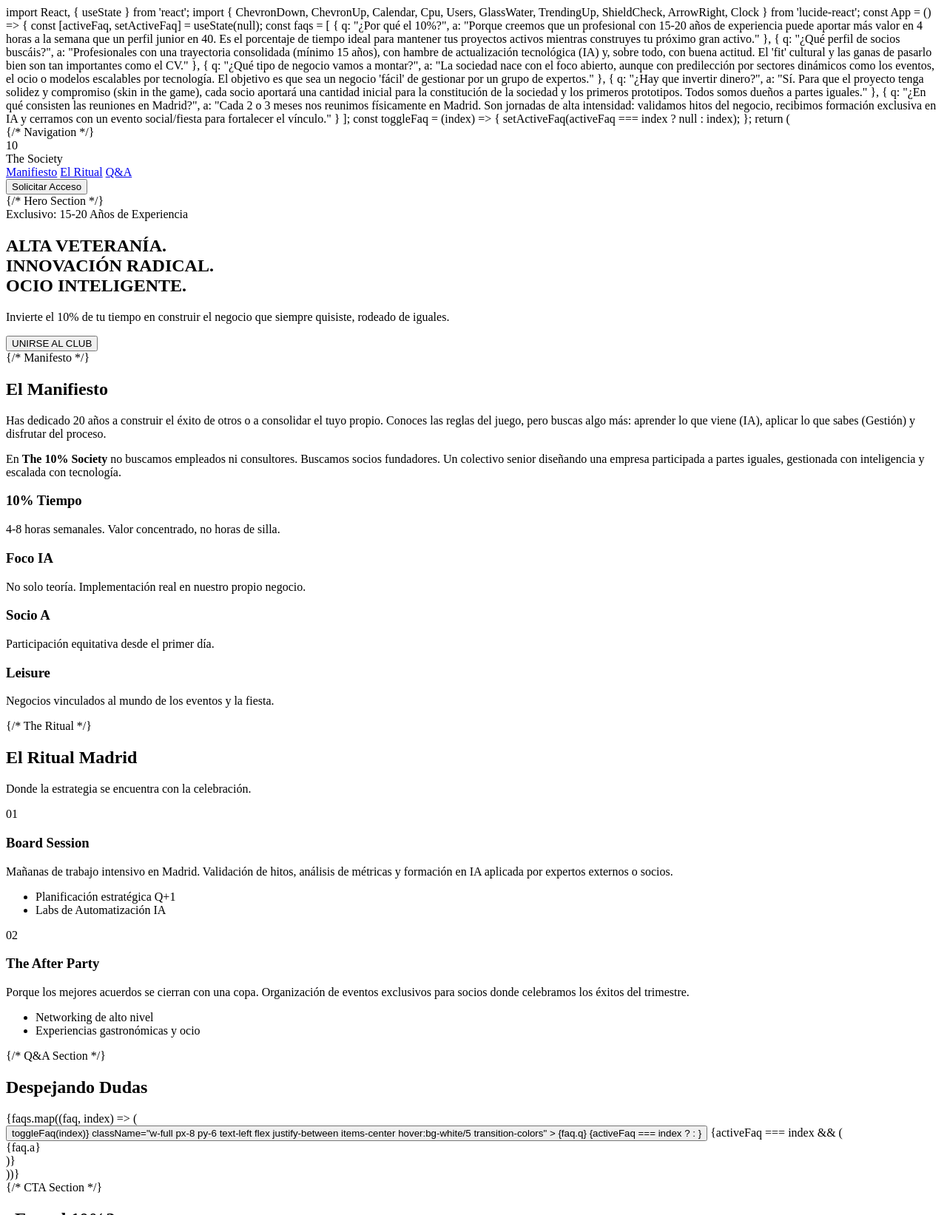
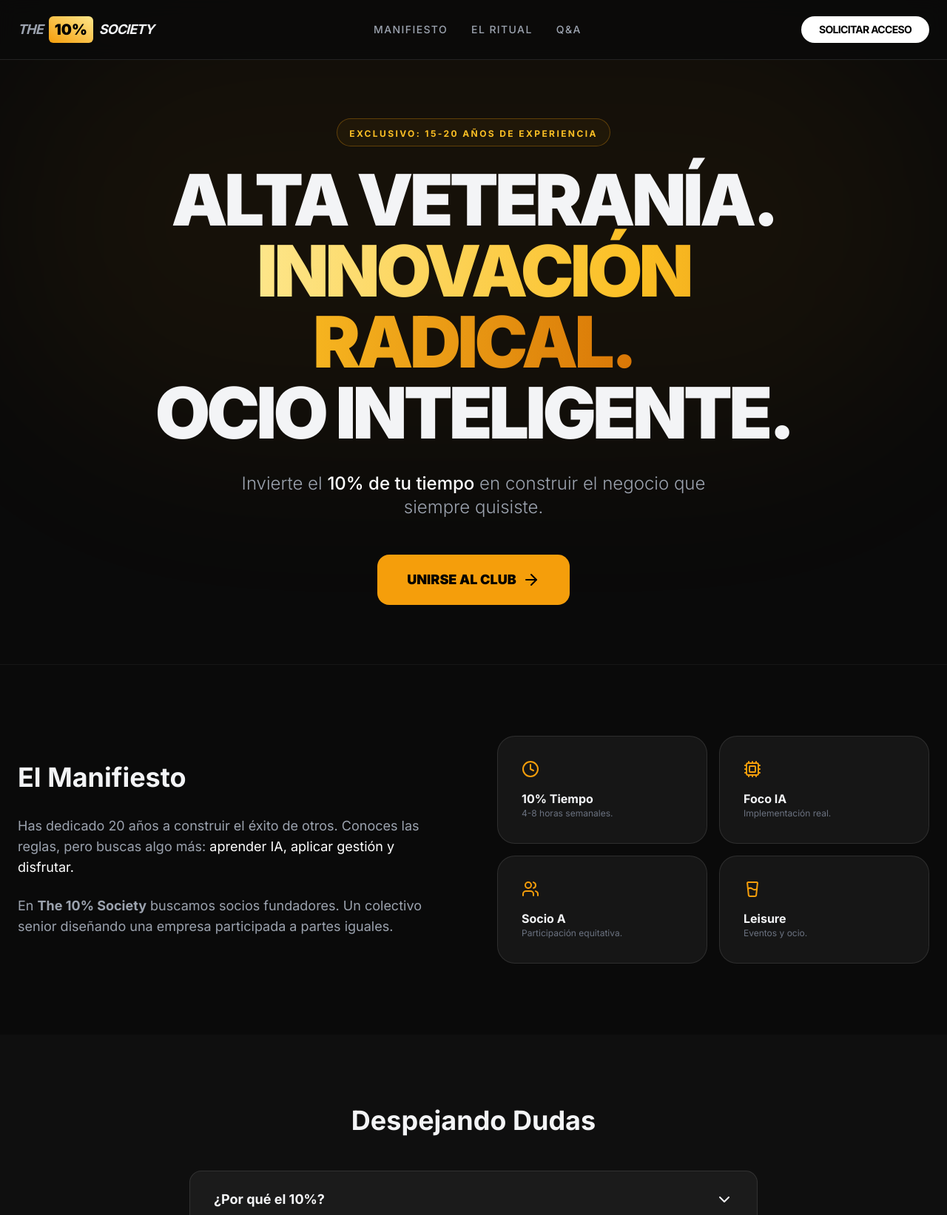
Before and after one commit to DanRP86/Website-designs, a plain HTML site: page index.html in a window 1280 px wide. Shown: the top 1643 px of the page at 74% size. Drawn offline with nearby package versions, Linux system fonts and the light colour scheme.

Commit message:
Refactor index.html structure and remove React code

```diff
--- a/index.html
+++ b/index.html
@@ -1,233 +1,133 @@
-import React, { useState } from 'react';
-import {
-  ChevronDown,
-  ChevronUp,
-  Calendar,
-  Cpu,
-  Users,
-  GlassWater,
-  TrendingUp,
-  ShieldCheck,
-  ArrowRight,
-  Clock
-} from 'lucide-react';
+<!DOCTYPE html>
+<html lang="es">
+<head>
+    <meta charset="UTF-8">
+    <meta name="viewport" content="width=device-width, initial-scale=1.0">
+    <title>The 10% Society</title>
+    <script src="https://cdn.tailwindcss.com"></script>
+    <script src="https://unpkg.com/lucide@latest"></script>
+    <style>
+        @import url('https://fonts.googleapis.com/css2?family=Inter:wght@300;400;500;700;900&display=swap');
+        body { font-family: 'Inter', sans-serif; }
+        .faq-content { max-height: 0; overflow: hidden; transition: max-height 0.3s ease-out; }
+        .faq-active .faq-content { max-height: 200px; }
+        .faq-active .chevron { transform: rotate(180deg); }
+    </style>
+</head>
+<body class="bg-[#0a0a0a] text-gray-100 selection:bg-amber-500/30">
 
-const App = () => {
-  const [activeFaq, setActiveFaq] = useState(null);
-
-  const faqs = [
-    {
-      q: "¿Por qué el 10%?",
-      a: "Porque creemos que un profesional con 15-20 años de experiencia puede aportar más valor en 4 horas a la semana que un perfil junior en 40. Es el porcentaje de tiempo ideal para mantener tus proyectos activos mientras construyes tu próximo gran activo."
-    },
-    {
-      q: "¿Qué perfil de socios buscáis?",
-      a: "Profesionales con una trayectoria consolidada (mínimo 15 años), con hambre de actualización tecnológica (IA) y, sobre todo, con buena actitud. El 'fit' cultural y las ganas de pasarlo bien son tan importantes como el CV."
-    },
-    {
-      q: "¿Qué tipo de negocio vamos a montar?",
-      a: "La sociedad nace con el foco abierto, aunque con predilección por sectores dinámicos como los eventos, el ocio o modelos escalables por tecnología. El objetivo es que sea un negocio 'fácil' de gestionar por un grupo de expertos."
-    },
-    {
-      q: "¿Hay que invertir dinero?",
-      a: "Sí. Para que el proyecto tenga solidez y compromiso (skin in the game), cada socio aportará una cantidad inicial para la constitución de la sociedad y los primeros prototipos. Todos somos dueños a partes iguales."
-    },
-    {
-      q: "¿En qué consisten las reuniones en Madrid?",
-      a: "Cada 2 o 3 meses nos reunimos físicamente en Madrid. Son jornadas de alta intensidad: validamos hitos del negocio, recibimos formación exclusiva en IA y cerramos con un evento social/fiesta para fortalecer el vínculo."
-    }
-  ];
-
-  const toggleFaq = (index) => {
-    setActiveFaq(activeFaq === index ? null : index);
-  };
-
-  return (
-    <div className="min-h-screen bg-[#0a0a0a] text-gray-100 font-sans selection:bg-amber-500/30">
-      {/* Navigation */}
-      <nav className="fixed w-full z-50 bg-[#0a0a0a]/80 backdrop-blur-md border-b border-white/10">
-        <div className="max-w-7xl mx-auto px-6 h-20 flex items-center justify-between">
-          <div className="flex items-center gap-2">
-            <div className="w-10 h-10 bg-gradient-to-tr from-amber-500 to-amber-200 rounded-lg flex items-center justify-center text-black font-black text-xl">
-              10
+    <nav class="fixed w-full z-50 bg-[#0a0a0a]/80 backdrop-blur-md border-b border-white/10">
+        <div class="max-w-7xl mx-auto px-6 h-20 flex items-center justify-between">
+            <div class="flex items-center gap-2 group cursor-pointer">
+                <span class="text-lg font-bold tracking-tighter uppercase italic text-gray-400">The</span>
+                <div class="bg-gradient-to-tr from-amber-500 to-amber-200 px-2 py-1 rounded-md flex items-center justify-center text-black font-black text-xl">10%</div>
+                <span class="text-lg font-bold tracking-tighter uppercase italic group-hover:text-amber-400 transition-colors">Society</span>
             </div>
-            <span className="text-xl font-bold tracking-tighter uppercase italic">The Society</span>
+            <div class="hidden md:flex gap-8 text-sm font-medium text-gray-400 uppercase tracking-widest">
+                <a href="#manifesto" class="hover:text-amber-400 transition-colors">Manifiesto</a>
+                <a href="#rituals" class="hover:text-amber-400 transition-colors">El Ritual</a>
+                <a href="#faq" class="hover:text-amber-400 transition-colors">Q&A</a>
             </div>
-          <div className="hidden md:flex gap-8 text-sm font-medium text-gray-400 uppercase tracking-widest">
-            <a href="#manifesto" className="hover:text-amber-400 transition-colors">Manifiesto</a>
-            <a href="#rituals" className="hover:text-amber-400 transition-colors">El Ritual</a>
-            <a href="#faq" className="hover:text-amber-400 transition-colors">Q&A</a>
-          </div>
-          <button className="bg-white text-black px-6 py-2 rounded-full font-bold text-sm hover:bg-amber-400 transition-all uppercase tracking-tighter">
+            <button class="bg-white text-black px-6 py-2 rounded-full font-bold text-sm hover:bg-amber-400 transition-all uppercase tracking-tighter">
                 Solicitar Acceso
             </button>
         </div>
     </nav>
 
-      {/* Hero Section */}
-      <section className="relative pt-40 pb-20 px-6">
-        <div className="absolute top-0 left-1/2 -translate-x-1/2 w-full h-[600px] bg-amber-500/5 blur-[120px] rounded-full" />
-        <div className="max-w-4xl mx-auto text-center relative z-10">
-          <div className="inline-block px-4 py-1.5 mb-6 border border-amber-500/30 rounded-full bg-amber-500/5">
-            <span className="text-amber-400 text-xs font-bold uppercase tracking-[0.2em]">Exclusivo: 15-20 Años de Experiencia</span>
+    <section class="relative pt-40 pb-20 px-6">
+        <div class="absolute top-0 left-1/2 -translate-x-1/2 w-full h-[600px] bg-amber-500/5 blur-[120px] rounded-full"></div>
+        <div class="max-w-4xl mx-auto text-center relative z-10">
+            <div class="inline-block px-4 py-1.5 mb-6 border border-amber-500/30 rounded-full bg-amber-500/5">
+                <span class="text-amber-400 text-xs font-bold uppercase tracking-[0.2em]">Exclusivo: 15-20 Años de Experiencia</span>
             </div>
-          <h1 className="text-5xl md:text-8xl font-black mb-8 leading-[0.9] tracking-tighter">
-            ALTA VETERANÍA.<br />
-            <span className="text-transparent bg-clip-text bg-gradient-to-r from-amber-200 via-amber-400 to-amber-600">INNOVACIÓN RADICAL.</span><br />
+            <h1 class="text-5xl md:text-8xl font-black mb-8 leading-[0.9] tracking-tighter">
+                ALTA VETERANÍA.<br>
+                <span class="text-transparent bg-clip-text bg-gradient-to-r from-amber-200 via-amber-400 to-amber-600">INNOVACIÓN RADICAL.</span><br>
                 OCIO INTELIGENTE.
             </h1>
-          <p className="text-xl md:text-2xl text-gray-400 max-w-2xl mx-auto mb-12 font-light leading-relaxed">
-            Invierte el <span className="text-white font-medium">10% de tu tiempo</span> en construir el negocio que siempre quisiste, rodeado de iguales.
+            <p class="text-xl md:text-2xl text-gray-400 max-w-2xl mx-auto mb-12 font-light">
+                Invierte el <span class="text-white font-medium">10% de tu tiempo</span> en construir el negocio que siempre quisiste.
             </p>
-          <div className="flex flex-col sm:flex-row gap-4 justify-center">
-            <button className="bg-amber-500 hover:bg-amber-400 text-black px-10 py-5 rounded-2xl font-black text-lg transition-all transform hover:scale-105 flex items-center justify-center gap-2">
-              UNIRSE AL CLUB <ArrowRight size={20} />
+            <div class="flex justify-center">
+                <button class="bg-amber-500 hover:bg-amber-400 text-black px-10 py-5 rounded-2xl font-black text-lg transition-all transform hover:scale-105 flex items-center gap-2">
+                    UNIRSE AL CLUB <i data-lucide="arrow-right"></i>
                 </button>
             </div>
         </div>
     </section>
 
-      {/* Manifesto */}
-      <section id="manifesto" className="py-24 px-6 border-t border-white/5">
-        <div className="max-w-7xl mx-auto">
-          <div className="grid md:grid-cols-2 gap-16 items-center">
+    <section id="manifesto" class="py-24 px-6 border-t border-white/5">
+        <div class="max-w-7xl mx-auto grid md:grid-cols-2 gap-16 items-center">
             <div>
-              <h2 className="text-4xl font-bold mb-8">El Manifiesto</h2>
-              <div className="space-y-6 text-gray-400 text-lg leading-relaxed">
-                <p>
-                  Has dedicado 20 años a construir el éxito de otros o a consolidar el tuyo propio. Conoces las reglas del juego, pero buscas algo más: <span className="text-white">aprender lo que viene (IA), aplicar lo que sabes (Gestión) y disfrutar del proceso.</span>
-                </p>
-                <p>
-                  En <strong>The 10% Society</strong> no buscamos empleados ni consultores. Buscamos socios fundadores. Un colectivo senior diseñando una empresa participada a partes iguales, gestionada con inteligencia y escalada con tecnología.
-                </p>
+                <h2 class="text-4xl font-bold mb-8">El Manifiesto</h2>
+                <div class="space-y-6 text-gray-400 text-lg">
+                    <p>Has dedicado 20 años a construir el éxito de otros. Conoces las reglas, pero buscas algo más: <span class="text-white">aprender IA, aplicar gestión y disfrutar.</span></p>
+                    <p>En <strong>The 10% Society</strong> buscamos socios fundadores. Un colectivo senior diseñando una empresa participada a partes iguales.</p>
                 </div>
             </div>
-            <div className="grid grid-cols-2 gap-4">
-              <div className="bg-white/5 p-8 rounded-3xl border border-white/10 hover:border-amber-500/50 transition-colors group">
-                <Clock className="mb-4 text-amber-500 group-hover:scale-110 transition-transform" size={32} />
-                <h3 className="text-xl font-bold mb-2">10% Tiempo</h3>
-                <p className="text-sm text-gray-500">4-8 horas semanales. Valor concentrado, no horas de silla.</p>
+            <div class="grid grid-cols-2 gap-4">
+                <div class="bg-white/5 p-8 rounded-3xl border border-white/10">
+                    <i data-lucide="clock" class="text-amber-500 mb-4"></i>
+                    <h3 class="font-bold">10% Tiempo</h3>
+                    <p class="text-xs text-gray-500">4-8 horas semanales.</p>
                 </div>
-              <div className="bg-white/5 p-8 rounded-3xl border border-white/10 hover:border-amber-500/50 transition-colors group">
-                <Cpu className="mb-4 text-amber-500 group-hover:scale-110 transition-transform" size={32} />
-                <h3 className="text-xl font-bold mb-2">Foco IA</h3>
-                <p className="text-sm text-gray-500">No solo teoría. Implementación real en nuestro propio negocio.</p>
+                <div class="bg-white/5 p-8 rounded-3xl border border-white/10">
+                    <i data-lucide="cpu" class="text-amber-500 mb-4"></i>
+                    <h3 class="font-bold">Foco IA</h3>
+                    <p class="text-xs text-gray-500">Implementación real.</p>
                 </div>
-              <div className="bg-white/5 p-8 rounded-3xl border border-white/10 hover:border-amber-500/50 transition-colors group">
-                <Users className="mb-4 text-amber-500 group-hover:scale-110 transition-transform" size={32} />
-                <h3 className="text-xl font-bold mb-2">Socio A</h3>
-                <p className="text-sm text-gray-500">Participación equitativa desde el primer día.</p>
+                <div class="bg-white/5 p-8 rounded-3xl border border-white/10">
+                    <i data-lucide="users" class="text-amber-500 mb-4"></i>
+                    <h3 class="font-bold">Socio A</h3>
+                    <p class="text-xs text-gray-500">Participación equitativa.</p>
                 </div>
-              <div className="bg-white/5 p-8 rounded-3xl border border-white/10 hover:border-amber-500/50 transition-colors group">
-                <GlassWater className="mb-4 text-amber-500 group-hover:scale-110 transition-transform" size={32} />
-                <h3 className="text-xl font-bold mb-2">Leisure</h3>
-                <p className="text-sm text-gray-500">Negocios vinculados al mundo de los eventos y la fiesta.</p>
+                <div class="bg-white/5 p-8 rounded-3xl border border-white/10">
+                    <i data-lucide="glass-water" class="text-amber-500 mb-4"></i>
+                    <h3 class="font-bold">Leisure</h3>
+                    <p class="text-xs text-gray-500">Eventos y ocio.</p>
+                </div>
+            </div>
+        </div>
+    </section>
+
+    <section id="faq" class="py-24 px-6 bg-[#0f0f0f]">
+        <div class="max-w-3xl mx-auto">
+            <h2 class="text-4xl font-bold mb-12 text-center">Despejando Dudas</h2>
+            <div class="space-y-4">
+                <div class="faq-item bg-white/5 rounded-2xl border border-white/10" onclick="toggleFaq(this)">
+                    <button class="w-full px-8 py-6 text-left flex justify-between items-center">
+                        <span class="font-bold text-lg">¿Por qué el 10%?</span>
+                        <i data-lucide="chevron-down" class="chevron transition-transform"></i>
+                    </button>
+                    <div class="faq-content px-8 pb-6 text-gray-400">
+                        Porque creemos que un profesional senior aporta más en 4 horas que un junior en 40. Es el equilibrio perfecto.
+                    </div>
+                </div>
+                <div class="faq-item bg-white/5 rounded-2xl border border-white/10" onclick="toggleFaq(this)">
+                    <button class="w-full px-8 py-6 text-left flex justify-between items-center">
+                        <span class="font-bold text-lg">¿Hay que invertir dinero?</span>
+                        <i data-lucide="chevron-down" class="chevron transition-transform"></i>
+                    </button>
+                    <div class="faq-content px-8 pb-6 text-gray-400">
+                        Sí. Para asegurar compromiso real (skin in the game), cada socio aporta una cantidad inicial para constitución y prototipos.
                     </div>
                 </div>
             </div>
         </div>
     </section>
 
-      {/* The Ritual */}
-      <section id="rituals" className="py-24 px-6 bg-[#0f0f0f] relative overflow-hidden">
-        <div className="max-w-7xl mx-auto relative z-10">
-          <div className="text-center mb-16">
-            <h2 className="text-4xl md:text-5xl font-bold mb-4">El Ritual Madrid</h2>
-            <p className="text-gray-400 text-lg">Donde la estrategia se encuentra con la celebración.</p>
-          </div>
-          <div className="flex flex-col md:flex-row gap-8">
-            <div className="flex-1 bg-[#1a1a1a] p-10 rounded-[3rem] border border-white/5">
-              <div className="w-12 h-12 bg-amber-500/10 rounded-full flex items-center justify-center text-amber-500 mb-6 font-bold">01</div>
-              <h3 className="text-2xl font-bold mb-4">Board Session</h3>
-              <p className="text-gray-400 mb-6">Mañanas de trabajo intensivo en Madrid. Validación de hitos, análisis de métricas y formación en IA aplicada por expertos externos o socios.</p>
-              <ul className="space-y-3">
-                <li className="flex items-center gap-3 text-sm text-gray-300"><TrendingUp size={16} className="text-amber-500" /> Planificación estratégica Q+1</li>
-                <li className="flex items-center gap-3 text-sm text-gray-300"><Cpu size={16} className="text-amber-500" /> Labs de Automatización IA</li>
-              </ul>
-            </div>
-            <div className="flex-1 bg-gradient-to-br from-amber-500 to-amber-700 p-10 rounded-[3rem] text-black">
-              <div className="w-12 h-12 bg-black/10 rounded-full flex items-center justify-center text-black mb-6 font-bold">02</div>
-              <h3 className="text-2xl font-bold mb-4">The After Party</h3>
-              <p className="text-black/80 mb-6">Porque los mejores acuerdos se cierran con una copa. Organización de eventos exclusivos para socios donde celebramos los éxitos del trimestre.</p>
-              <ul className="space-y-3 font-medium">
-                <li className="flex items-center gap-3 text-sm"><GlassWater size={16} /> Networking de alto nivel</li>
-                <li className="flex items-center gap-3 text-sm"><Calendar size={16} /> Experiencias gastronómicas y ocio</li>
-              </ul>
-            </div>
-          </div>
-        </div>
-      </section>
+    <footer class="py-12 text-center border-t border-white/5 text-gray-600 text-sm">
+        © 2026 The 10% Society. Madrid, España.
+    </footer>
 
-      {/* Q&A Section */}
-      <section id="faq" className="py-24 px-6">
-        <div className="max-w-3xl mx-auto">
-          <h2 className="text-4xl font-bold mb-12 text-center">Despejando Dudas</h2>
-          <div className="space-y-4">
-            {faqs.map((faq, index) => (
-              <div key={index} className="bg-white/5 rounded-2xl border border-white/10 overflow-hidden">
-                <button
-                  onClick={() => toggleFaq(index)}
-                  className="w-full px-8 py-6 text-left flex justify-between items-center hover:bg-white/5 transition-colors"
-                >
-                  <span className="font-bold text-lg">{faq.q}</span>
-                  {activeFaq === index ? <ChevronUp className="text-amber-500" /> : <ChevronDown />}
-                </button>
-                {activeFaq === index && (
-                  <div className="px-8 pb-6 text-gray-400 leading-relaxed">
-                    {faq.a}
-                  </div>
-                )}
-              </div>
-            ))}
-          </div>
-        </div>
-      </section>
+    <script>
+        // Inicializar Iconos
+        lucide.createIcons();
 
-      {/* CTA Section */}
-      <section className="py-24 px-6">
-        <div className="max-w-5xl mx-auto bg-gradient-to-tr from-white/5 to-white/10 rounded-[4rem] p-12 md:p-20 text-center border border-white/10 relative overflow-hidden">
-          <div className="absolute inset-0 bg-amber-500/5 opacity-50 blur-3xl -z-10" />
-          <h2 className="text-4xl md:text-6xl font-bold mb-8 italic">¿Eres el 10%?</h2>
-          <p className="text-gray-400 text-xl mb-12 max-w-xl mx-auto">
-            Estamos seleccionando a los primeros 10 socios fundadores para la Fase 1. El proceso de admisión es por invitación y entrevista personal.
-          </p>
-          <form className="max-w-md mx-auto space-y-4">
-            <input
-              type="text"
-              placeholder="Nombre Completo"
-              className="w-full bg-black/40 border border-white/10 rounded-2xl px-6 py-4 focus:outline-none focus:border-amber-500 transition-colors"
-            />
-            <input
-              type="email"
-              placeholder="Email Profesional"
-              className="w-full bg-black/40 border border-white/10 rounded-2xl px-6 py-4 focus:outline-none focus:border-amber-500 transition-colors"
-            />
-            <button className="w-full bg-white text-black font-black py-5 rounded-2xl hover:bg-amber-400 transition-all flex items-center justify-center gap-2">
-              SOLICITAR ENTREVISTA <ArrowRight size={20} />
-            </button>
-          </form>
-        </div>
-      </section>
-
-      {/* Footer */}
-      <footer className="py-12 px-6 border-t border-white/5">
-        <div className="max-w-7xl mx-auto flex flex-col md:row justify-between items-center gap-8">
-          <div className="flex items-center gap-2 opacity-50">
-            <div className="w-8 h-8 bg-white rounded-lg flex items-center justify-center text-black font-black text-sm">
-              10
-            </div>
-            <span className="text-sm font-bold uppercase tracking-widest italic">The Society</span>
-          </div>
-          <div className="text-gray-600 text-xs text-center">
-            © 2024 The 10% Society. Madrid, España. Solo para mentes inquietas.
-          </div>
-          <div className="flex gap-6 text-gray-500">
-            <ShieldCheck size={20} />
-          </div>
-        </div>
-      </footer>
-    </div>
-  );
-};
-
-export default App;
+        // Lógica de FAQ
+        function toggleFaq(element) {
+            element.classList.toggle('faq-active');
+        }
+    </script>
+</body>
+</html>
```
Lines whose indentation alone changed are shown as unchanged.
